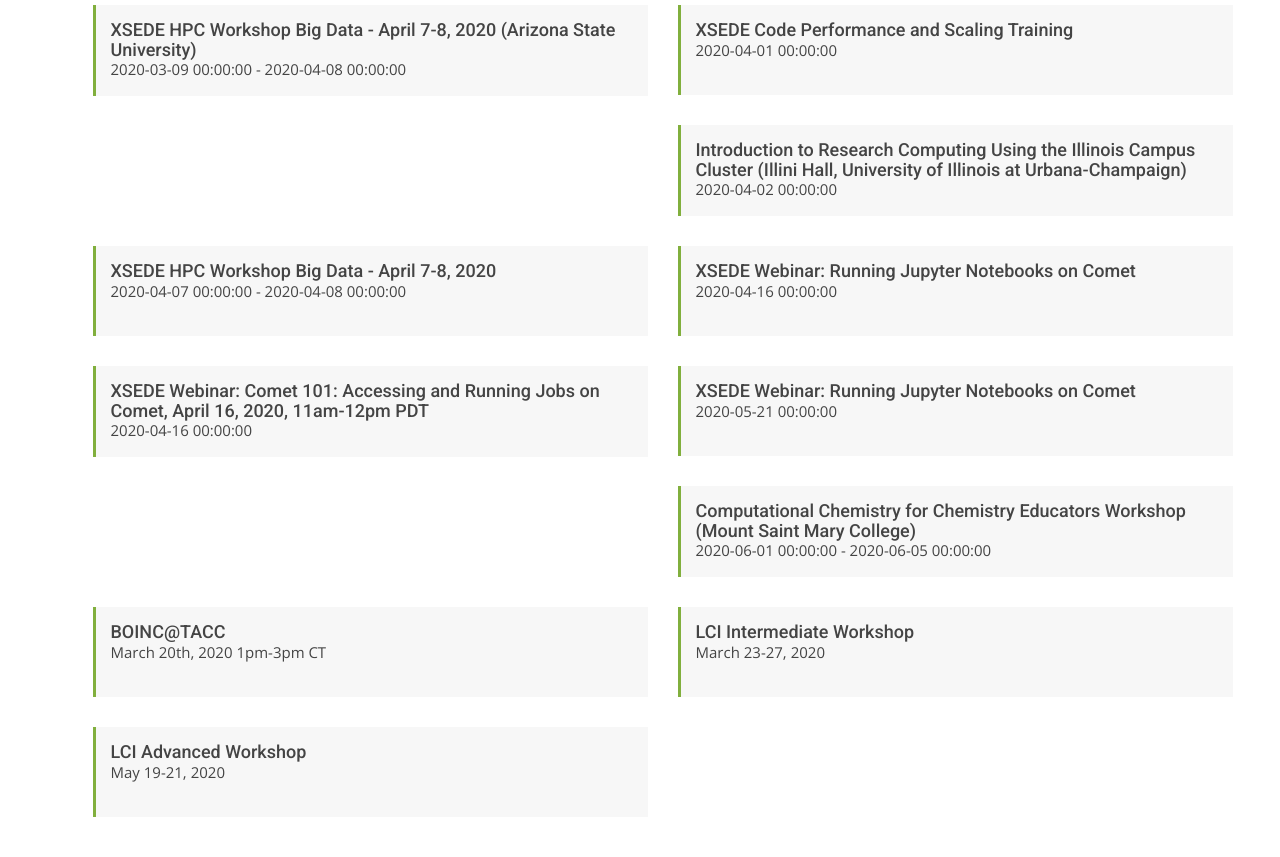
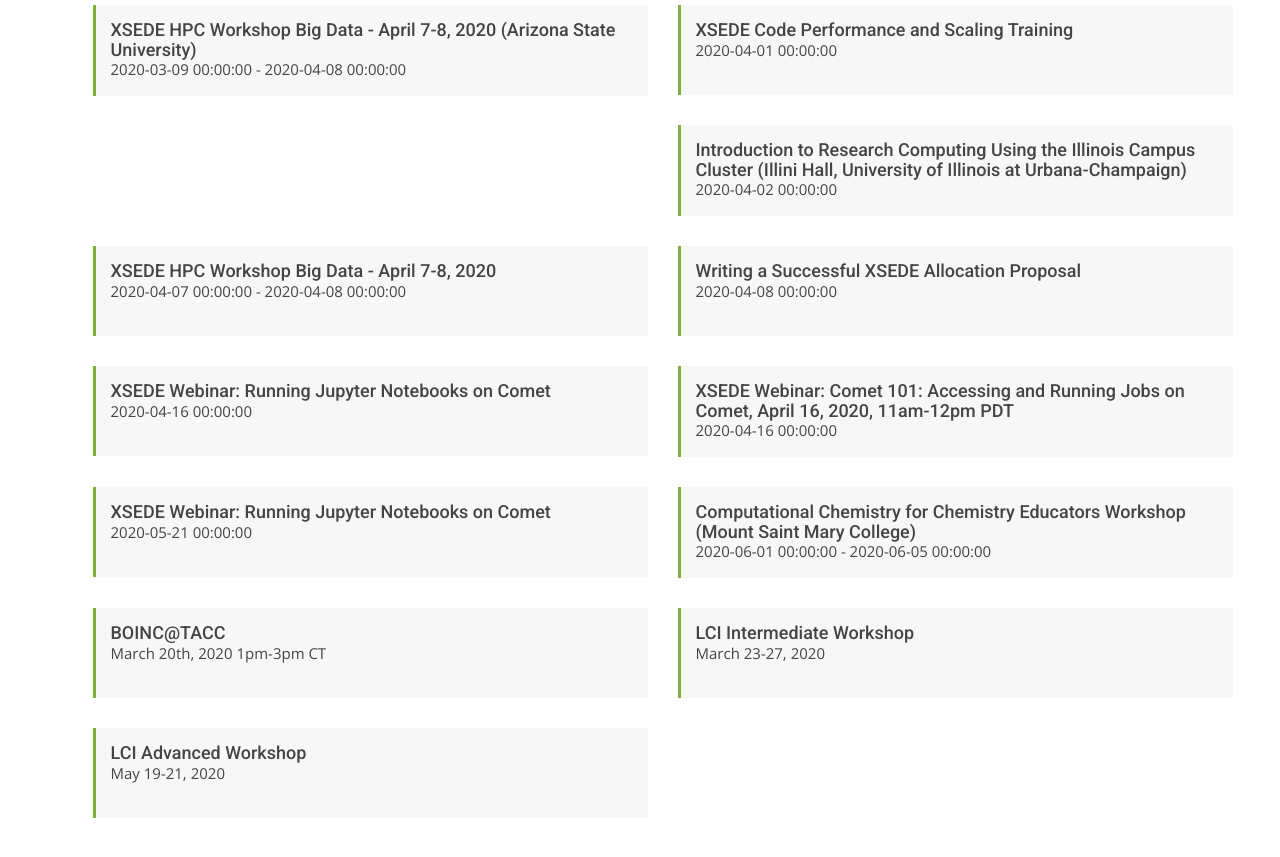
Before and after one commit to cicoe/cicoe.github.io, a Jekyll site: the page built from training_opportunities.html, in a window 1280 px wide and 900 px high, scrolled down 518 px. Shown: the top 857 px of the window. Built offline with Jekyll 4.4.1, drawn with Linux system fonts in a browser that asks for light colours; nearby versions of some CDN libraries; some web fonts are replaced.

Commit message:
updated training events

```diff
--- a/_data/training_opportunities.yml
+++ b/_data/training_opportunities.yml
@@ -19,6 +19,11 @@
   source: XSEDE
   title: XSEDE HPC Workshop Big Data - April 7-8, 2020
   website: "Multiple"
+- categroy: Workshop
+  date: '2020-04-08 00:00:00'
+  source: XSEDE
+  title: Writing a Successful XSEDE Allocation Proposal
+  website: "https://www.xsede.org/web/xup/course-calendar/-/training-user/class/594/session/3667/register"
 - categroy: Workshop
   date: '2020-04-16 00:00:00'
   source: XSEDE
```
